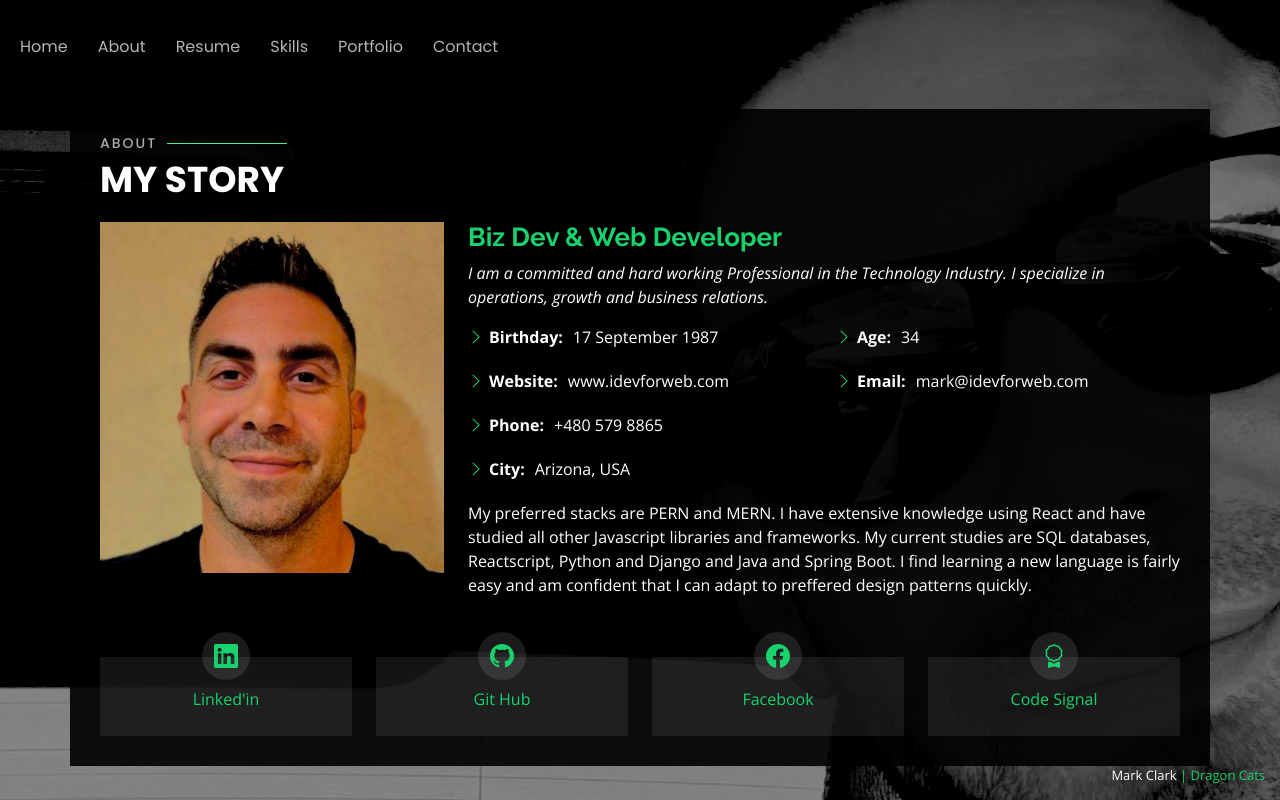
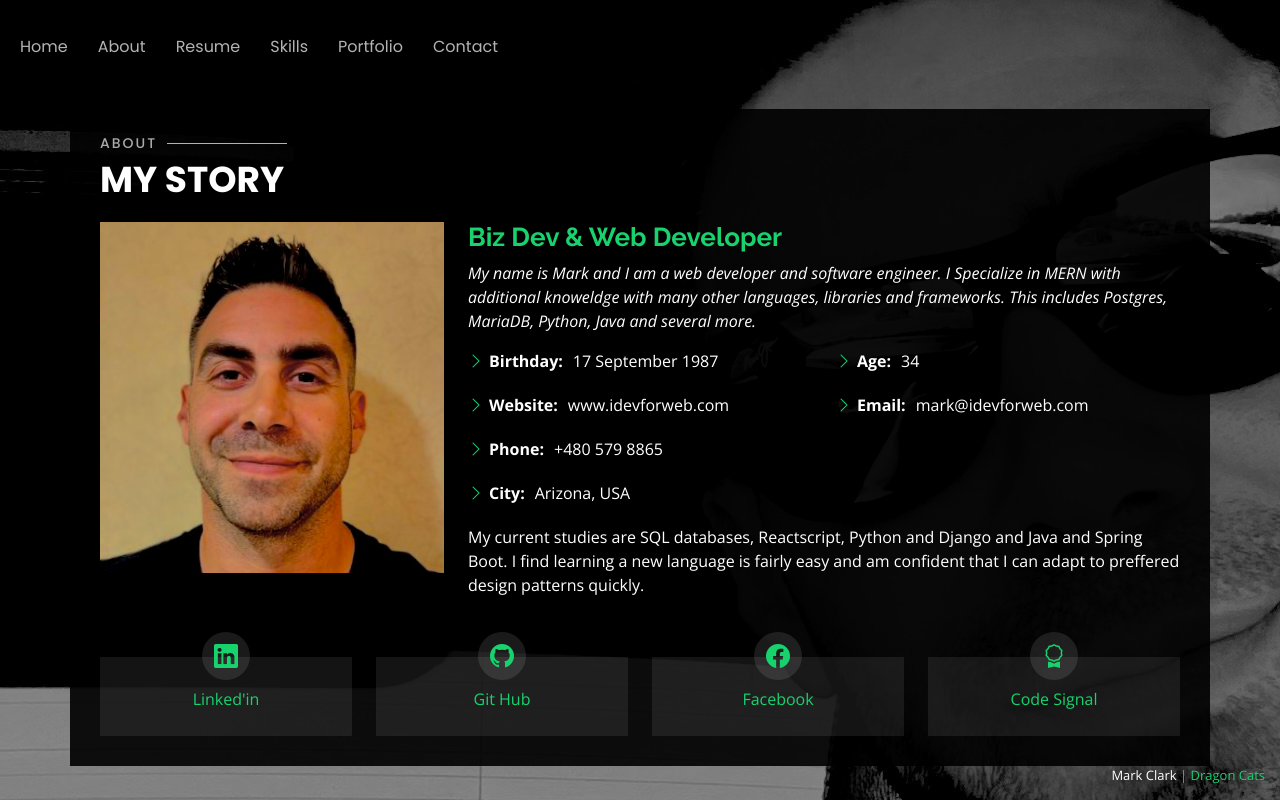
Before and after one commit to fitDizzle/eng-portfolio, a React (Create React App) app: page /about in a window 1280 px wide. Built offline with nearby package versions, Linux system fonts and the light colour scheme.

Commit message:
minor updates

```diff
--- a/public/assets/vendor/php-email-form/validate.js
+++ b/public/assets/vendor/php-email-form/validate.js
@@ -4,8 +4,6 @@
 * Author: BootstrapMade.com
 */
 (function () {
-  "use strict";
-
   let forms = document.querySelectorAll('.php-email-form');
 
   forms.forEach( function(e) {
@@ -28,10 +26,10 @@
       let formData = new FormData( thisForm );
 
       if ( recaptcha ) {
-        if(typeof grecaptcha !== "undefined" ) {
-          grecaptcha.ready(function() {
+        if(typeof recaptcha !== "undefined" ) {
+          recaptcha.ready(function() {
             try {
-              grecaptcha.execute(recaptcha, {action: 'php_email_form_submit'})
+              recaptcha.execute(recaptcha, {action: 'php_email_form_submit'})
               .then(token => {
                 formData.set('recaptcha-response', token);
                 php_email_form_submit(thisForm, action, formData);
@@ -64,7 +62,7 @@
     })
     .then(data => {
       thisForm.querySelector('.loading').classList.remove('d-block');
-      if (data.trim() == 'OK') {
+      if (data.trim() === 'OK') {
         thisForm.querySelector('.sent-message').classList.add('d-block');
         thisForm.reset();
       } else {
--- a/public/index.html
+++ b/public/index.html
@@ -35,13 +35,13 @@
     <div id="root"></div>
 
      <!-- Vendor JS Files -->
-  <script src="assets/vendor/purecounter/purecounter.js"></script>
-  <script src="assets/vendor/bootstrap/js/bootstrap.bundle.min.js"></script>
-  <script src="assets/vendor/glightbox/js/glightbox.min.js"></script>
-  <script src="assets/vendor/isotope-layout/isotope.pkgd.min.js"></script>
-  <script src="assets/vendor/swiper/swiper-bundle.min.js"></script>
-  <script src="assets/vendor/waypoints/noframework.waypoints.js"></script>
-  <script src="assets/vendor/php-email-form/validate.js"></script>
+  <script src="./assets/vendor/purecounter/purecounter.js"></script>
+  <script src="./assets/vendor/bootstrap/js/bootstrap.bundle.min.js"></script>
+  <script src="./assets/vendor/glightbox/js/glightbox.min.js"></script>
+  <script src="./assets/vendor/isotope-layout/isotope.pkgd.min.js"></script>
+  <script src="./assets/vendor/swiper/swiper-bundle.min.js"></script>
+  <script src="./assets/vendor/waypoints/noframework.waypoints.js"></script>
+  <script src="./assets/vendor/php-email-form/validate.js"></script>
 
   <!-- Template Main JS File -->
   <!-- <script src="assets/js/main.js"></script> -->
--- a/src/components/about.jsx
+++ b/src/components/about.jsx
@@ -11,14 +11,19 @@ const About = () => {
 
         <div className="row">
           <div className="col-lg-4" data-aos="fade-right">
-            <img src="assets/img/clark-headshot.jpg" className="img-fluid" alt="" />
+            <img
+              src="assets/img/clark-headshot.jpg"
+              className="img-fluid"
+              alt=""
+            />
           </div>
           <div className="col-lg-8 pt-4 pt-lg-0 content" data-aos="fade-left">
             <h3>Biz Dev &amp; Web Developer</h3>
             <p className="fst-italic">
-              I am a committed and hard working Professional in the Technology
-              Industry. I specialize in operations, growth and business
-              relations.
+              My name is Mark and I am a web developer and software engineer. I
+              Specialize in MERN with additional knoweldge with many other
+              languages, libraries and frameworks. This includes Postgres,
+              MariaDB, Python, Java and several more.
             </p>
             <div className="row">
               <div className="col-lg-6">
@@ -60,9 +65,7 @@ const About = () => {
               </div>
             </div>
             <p>
-              My preferred stacks are PERN and MERN. I have extensive knowledge
-              using React and have studied all other Javascript libraries and
-              frameworks. My current studies are SQL databases, Reactscript,
+              My current studies are SQL databases, Reactscript,
               Python and Django and Java and Spring Boot. I find learning a new
               language is fairly easy and am confident that I can adapt to
               preffered design patterns quickly.
@@ -82,8 +85,13 @@ const About = () => {
                 data-purecounter-duration="1"
                 className="purecounter"
               ></span>
-              <a href="https://www.linkedin.com/in/mark-clark-software-development/"
-              target="_blank" rel="noopener noreferrer">Linked'in</a>
+              <a
+                href="https://www.linkedin.com/in/mark-clark-software-development/"
+                target="_blank"
+                rel="noopener noreferrer"
+              >
+                Linked'in
+              </a>
             </div>
           </div>
 
@@ -96,7 +104,13 @@ const About = () => {
                 data-purecounter-duration="1"
                 className="purecounter"
               ></span>
-              <a href="https://github.com/fitDizzle"  target="_blank" rel="noopener noreferrer">Git Hub</a>
+              <a
+                href="https://github.com/fitDizzle"
+                target="_blank"
+                rel="noopener noreferrer"
+              >
+                Git Hub
+              </a>
             </div>
           </div>
 
@@ -109,7 +123,13 @@ const About = () => {
                 data-purecounter-duration="1"
                 className="purecounter"
               ></span>
-              <a href="https://www.facebook.com/profile.php?id=100074499750694"  target="_blank" rel="noopener noreferrer">Facebook</a>
+              <a
+                href="https://www.facebook.com/profile.php?id=100074499750694"
+                target="_blank"
+                rel="noopener noreferrer"
+              >
+                Facebook
+              </a>
             </div>
           </div>
 
@@ -122,7 +142,13 @@ const About = () => {
                 data-purecounter-duration="1"
                 className="purecounter"
               ></span>
-              <a href="https://app.codesignal.com/profile/fitdizzle"  target="_blank" rel="noopener noreferrer">Code Signal</a>
+              <a
+                href="https://app.codesignal.com/profile/fitdizzle"
+                target="_blank"
+                rel="noopener noreferrer"
+              >
+                Code Signal
+              </a>
             </div>
           </div>
         </div>
```
Also changed, not shown: 1 other file (tests, documents, lock files or other folders).
